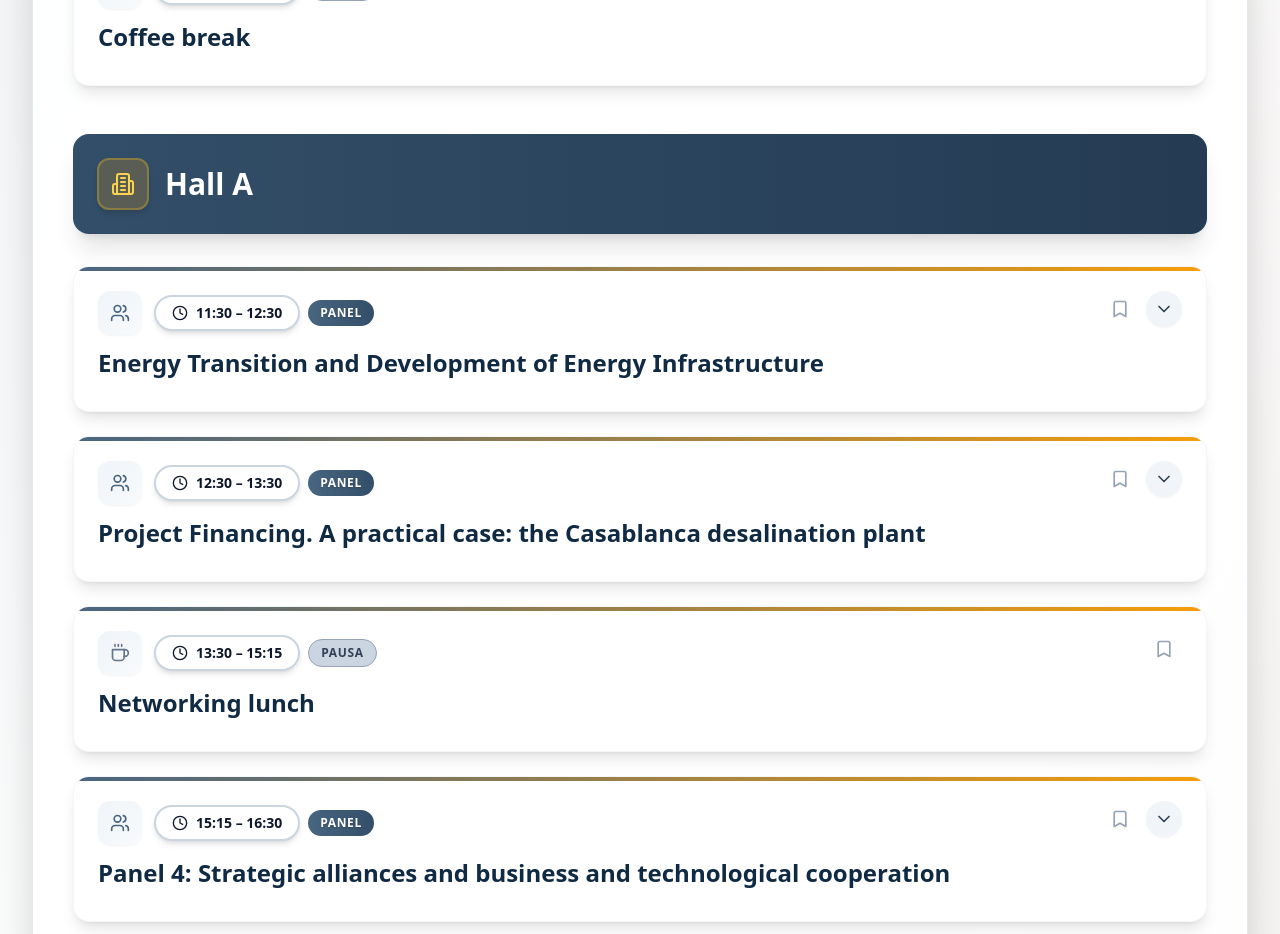
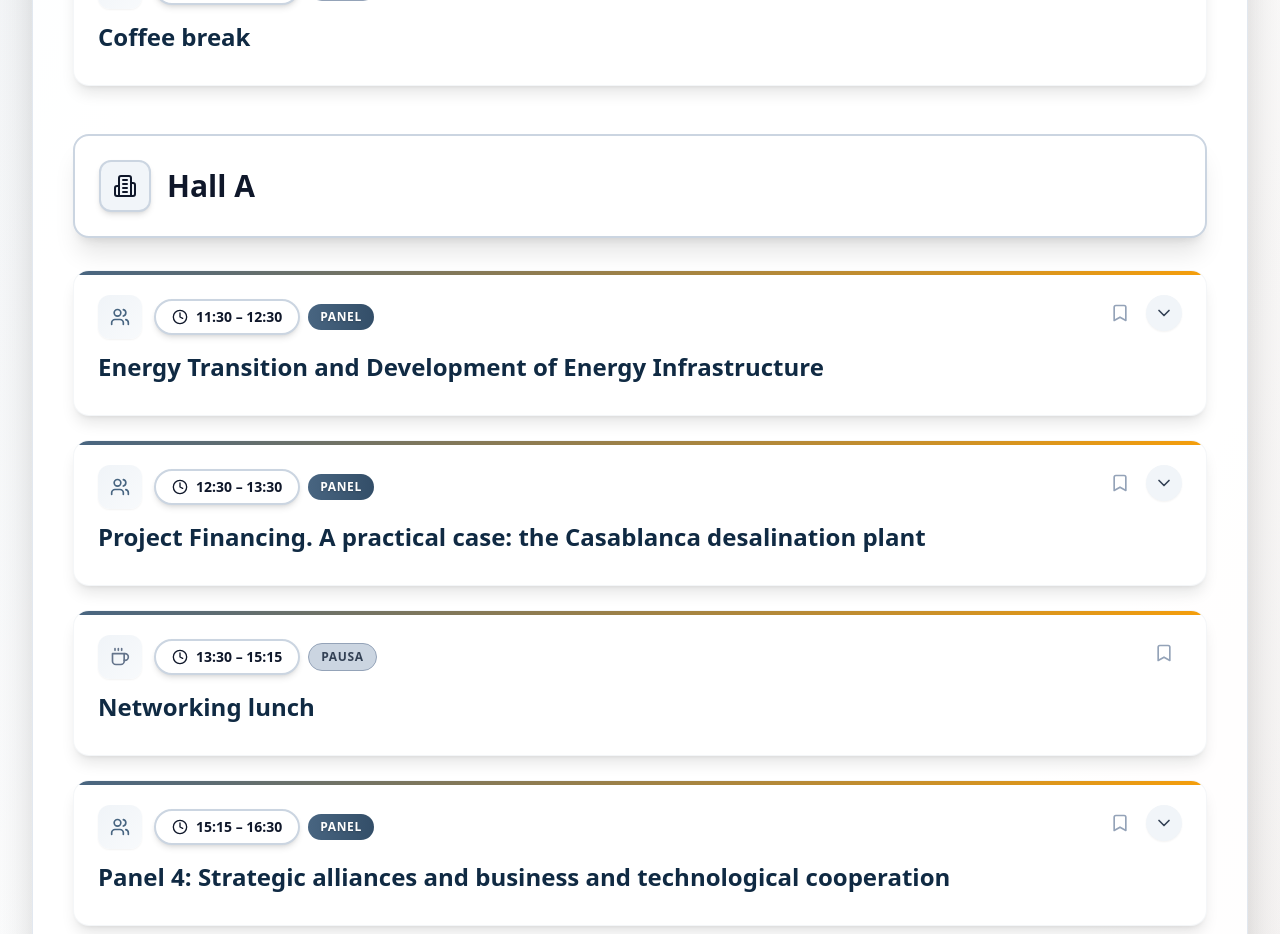
Before and after one commit to JimmyBase/africagua, a React (Vite) app: page /program in a window 1280 px wide. Shown: the part 1100-2034 px from the top of the page. Built offline with nearby package versions, Linux system fonts and the light colour scheme.

Commit message:
Updated ProgramPage.tsx

```diff
--- a/src/components/ProgramPage.tsx
+++ b/src/components/ProgramPage.tsx
@@ -378,11 +378,11 @@ const ProgramPage = () => {
 
                 {programData.days.day1.sala_a && (
                   <div className="mt-12">
-                    <div className="flex items-center gap-4 mb-8 p-6 bg-gradient-to-r from-navy-700 to-navy-800 rounded-2xl shadow-xl">
-                      <div className="p-3 bg-gold-500/20 rounded-xl shadow-md border-2 border-gold-400/30">
-                        <Building2 className="w-6 h-6 text-gold-300" />
+                    <div className="flex items-center gap-4 mb-8 p-6 bg-white rounded-2xl shadow-xl border-2 border-slate-300">
+                      <div className="p-3 bg-slate-100 rounded-xl shadow-md border-2 border-slate-300">
+                        <Building2 className="w-6 h-6 text-slate-900" />
                       </div>
-                      <h3 className="text-2xl sm:text-3xl font-extrabold text-white">{programData.days.day1.sala_a.venue}</h3>
+                      <h3 className="text-2xl sm:text-3xl font-extrabold text-slate-900">{programData.days.day1.sala_a.venue}</h3>
                     </div>
                     {programData.days.day1.sala_a.sessions.map((session: any, index: number) =>
                       renderSession(session, index, 'day1', 'sala_a')
```
